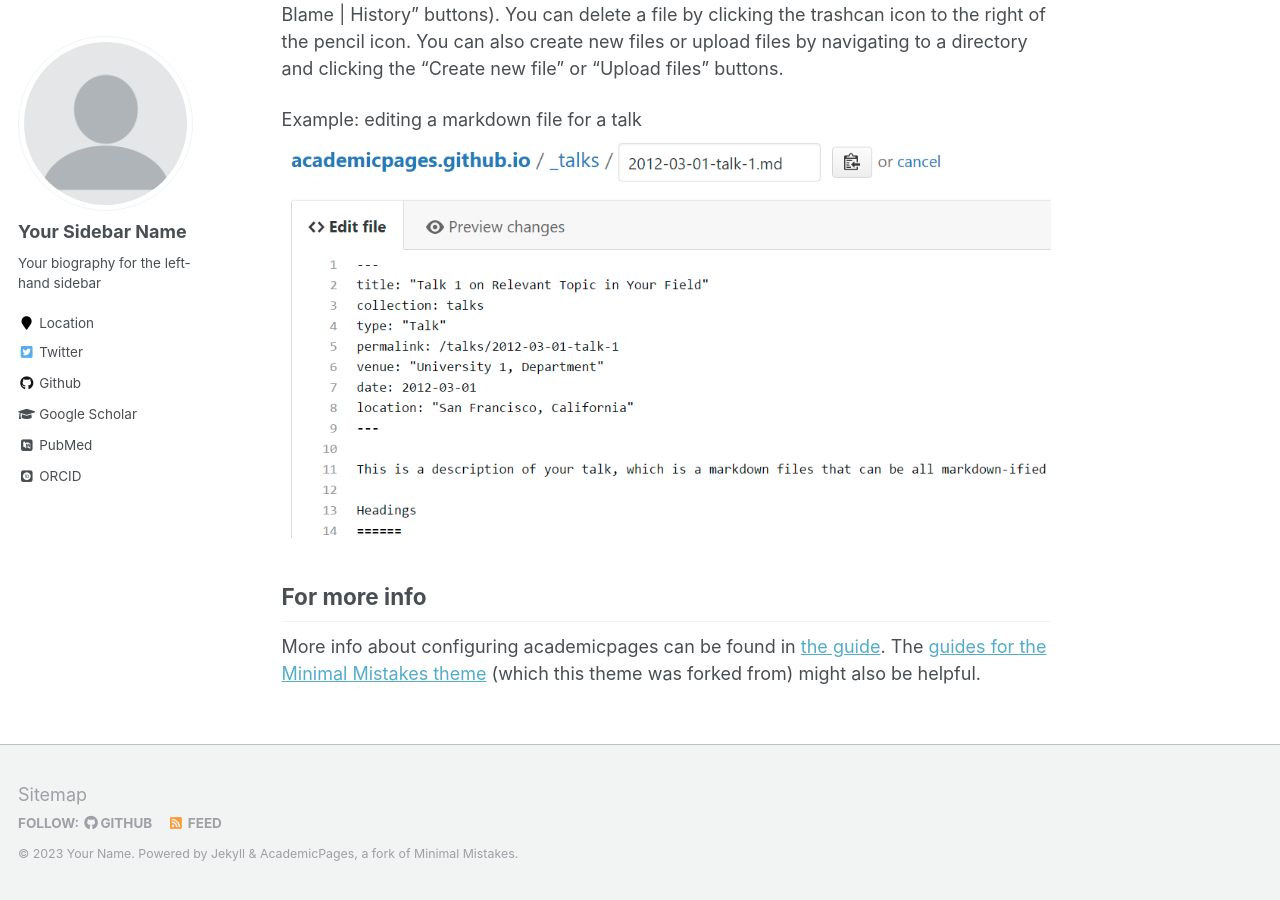
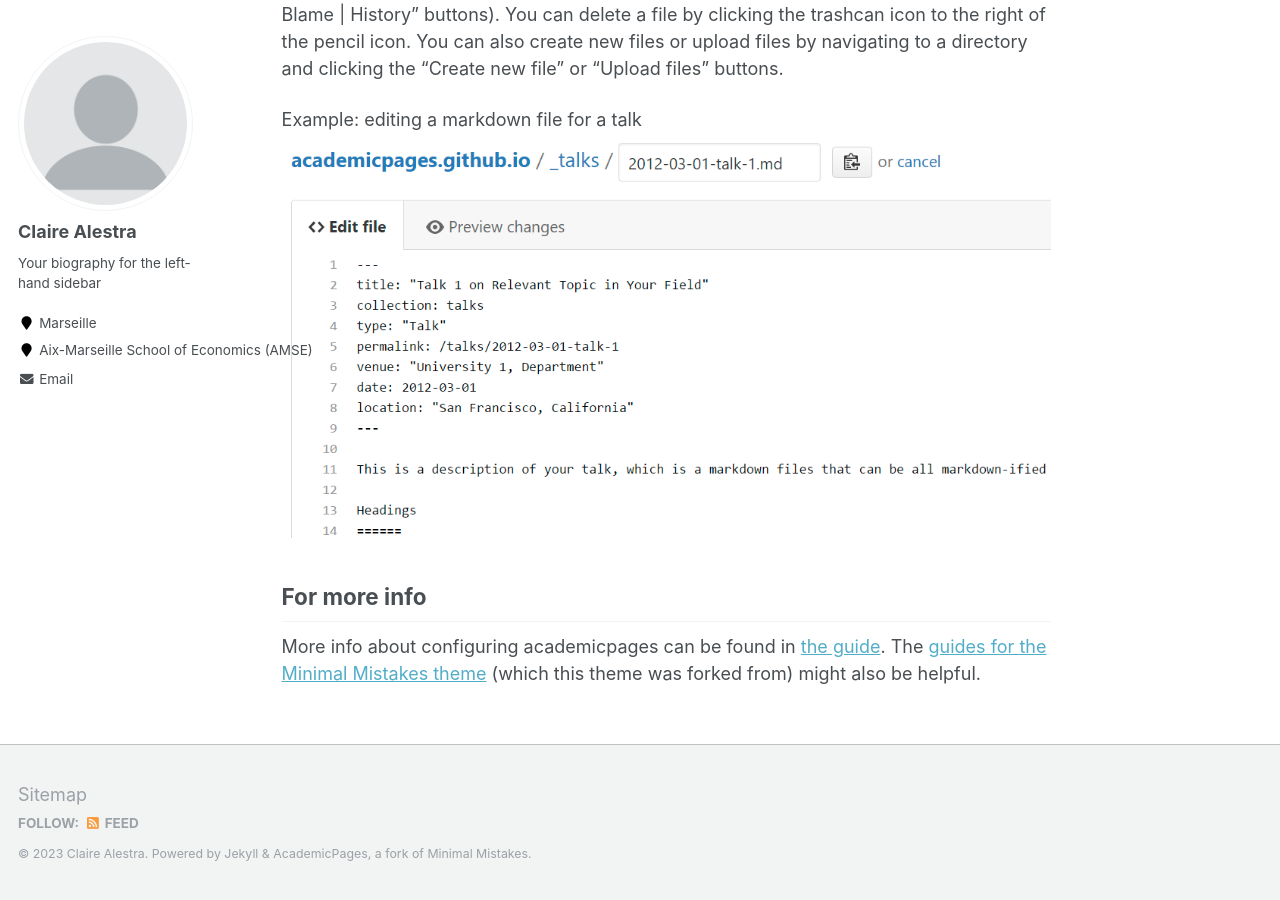
Before and after one commit to ClaireAlestra/ClaireAlestra.github.io, a Jekyll site: the page built from _pages/about.md, in a window 1280 px wide and 900 px high, scrolled down 2463 px. Built offline with Jekyll 4.4.1, drawn with Linux system fonts in a browser that asks for light colours; some web fonts are replaced; some of the changed text lies outside the part shown.

Commit message:
Update _config.yml

```diff
--- a/_config.yml
+++ b/_config.yml
@@ -7,13 +7,13 @@
 
 # Site Settings
 locale                   : "en-US"
-title                    : "Your Name / Site Title"
+title                    : "Claire Alestra"
 title_separator          : "-"
-name                     : &name "Your Name"
+name                     : &name "Claire Alestra"
 description              : &description "personal description"
-url                      : https://academicpages.github.io # the base hostname & protocol for your site e.g. "https://mmistakes.github.io"
+url                      : https://ClaireAlestra.github.io # the base hostname & protocol for your site e.g. "https://mmistakes.github.io"
 baseurl                  : "" # the subpath of your site, e.g. "/blog"
-repository               : "academicpages/academicpages.github.io"
+repository               : "ClaireAlestra/ClaireAlestra.github.io"
 teaser                   :  # filename of teaser fallback teaser image placed in /images/, .e.g. "500x300.png"
 breadcrumbs              : false # true, false (default)
 words_per_minute         : 160
@@ -80,15 +80,15 @@ analytics:
 
 # Site Author
 author:
-  name             : "Your Sidebar Name"
+  name             : "Claire Alestra"
   avatar           : "profile.png"
   bio              : "Your biography for the left-hand sidebar"
-  location         : "Location"
-  employer         :
-  pubmed           : "https://www.ncbi.nlm.nih.gov/pubmed/?term=john+snow"
-  googlescholar    : "http://yourfullgooglescholarurl.com"
-  email            :
-  researchgate     :  # example: "https://www.researchgate.net/profile/yourprofile"
+  location         : "Marseille"
+  employer         : "Aix-Marseille School of Economics (AMSE)"
+  #pubmed           : "https://www.ncbi.nlm.nih.gov/pubmed/?term=john+snow"
+  #googlescholar    : "http://yourfullgooglescholarurl.com"
+  email            : "claire.alestra@univ-amu.fr"
+  #researchgate     :  # example: "https://www.researchgate.net/profile/yourprofile"
   uri              :
   bitbucket        :
   codepen          :
@@ -96,20 +96,20 @@ author:
   flickr           :
   facebook         :
   foursquare       :
-  github           : "academicpages"
+  #github           : "academicpages"
   google_plus      :
   keybase          :
   instagram        :
-  impactstory      : #"https://profiles.impactstory.org/u/xxxx-xxxx-xxxx-xxxx"
+  #impactstory      : #"https://profiles.impactstory.org/u/xxxx-xxxx-xxxx-xxxx"
   lastfm           :
   linkedin         :
-  orcid            : "http://orcid.org/yourorcidurl"
+  #orcid            : "http://orcid.org/yourorcidurl"
   pinterest        :
   soundcloud       :
   stackoverflow    : # http://stackoverflow.com/users/123456/username
   steam            :
   tumblr           :
-  twitter          : "replacethistwitterhandle"
+  #twitter          : "replacethistwitterhandle"
   vine             :
   weibo            :
   xing             :
```
